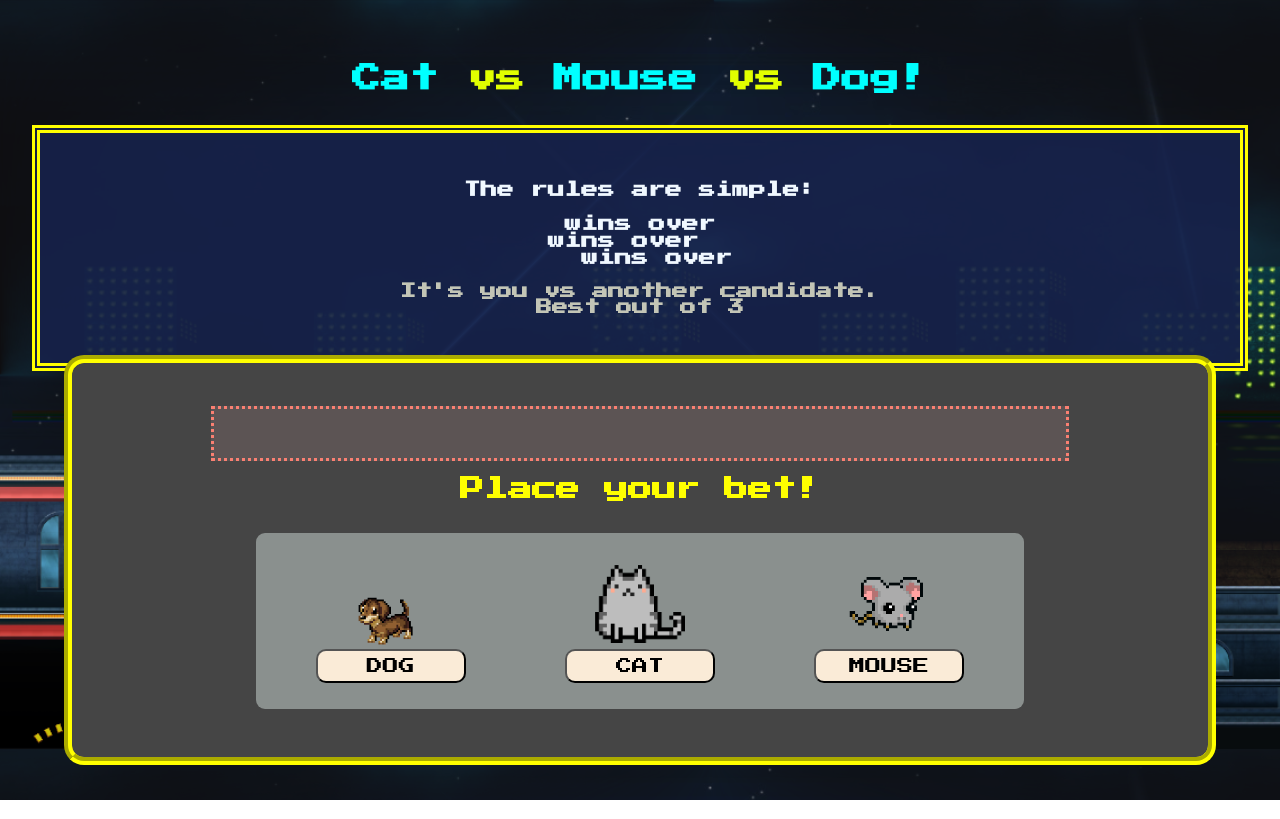
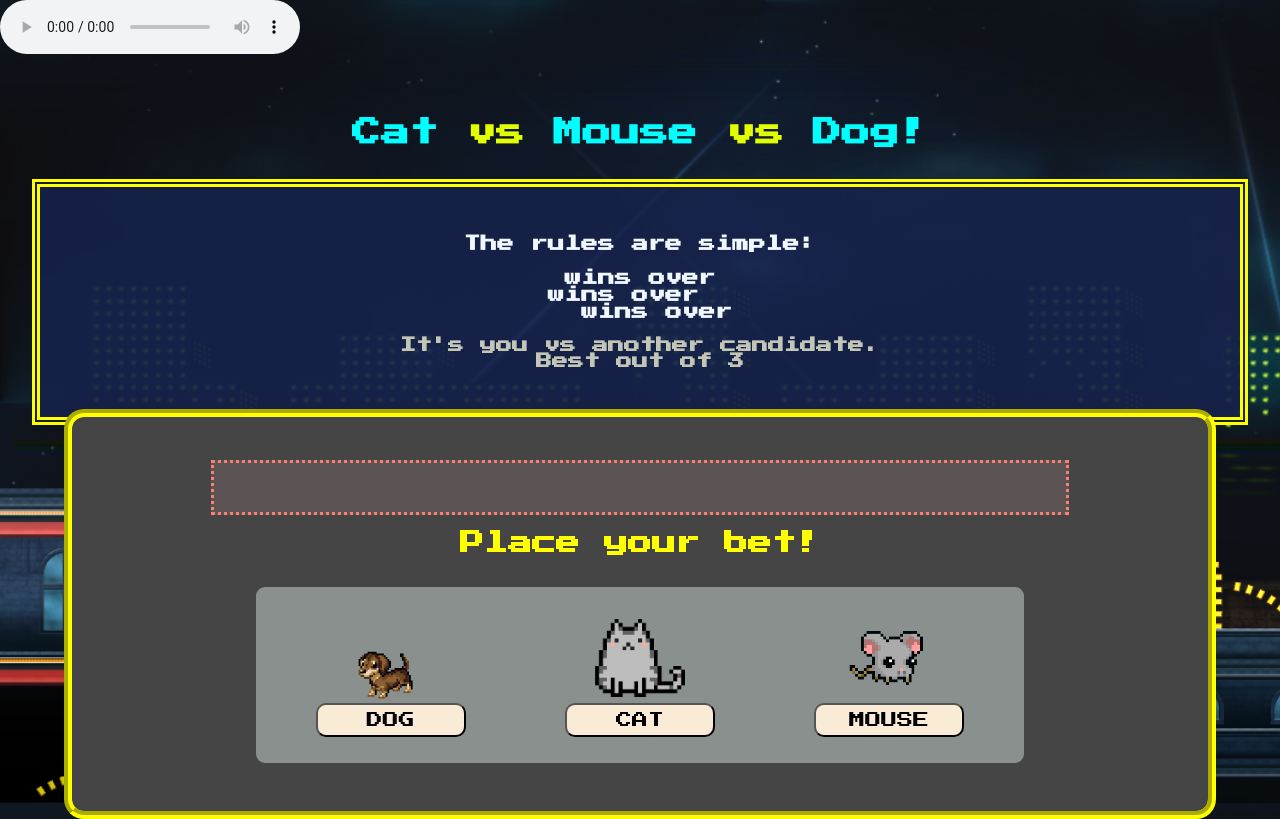
Before and after one commit to larzoni/Cat--Dog--Mouse, a plain HTML site: page index.html in a window 1280 px wide. Drawn offline with Linux system fonts and the light colour scheme.

Commit message:
added controls to audio

```diff
--- a/index.html
+++ b/index.html
@@ -9,6 +9,7 @@
   </head>
   <body>
     <audio
+      controls
       src="/audio/Highway to Helena 8-bit.mp3"
       id="backgroundmusic"
       loop="loop"
```
